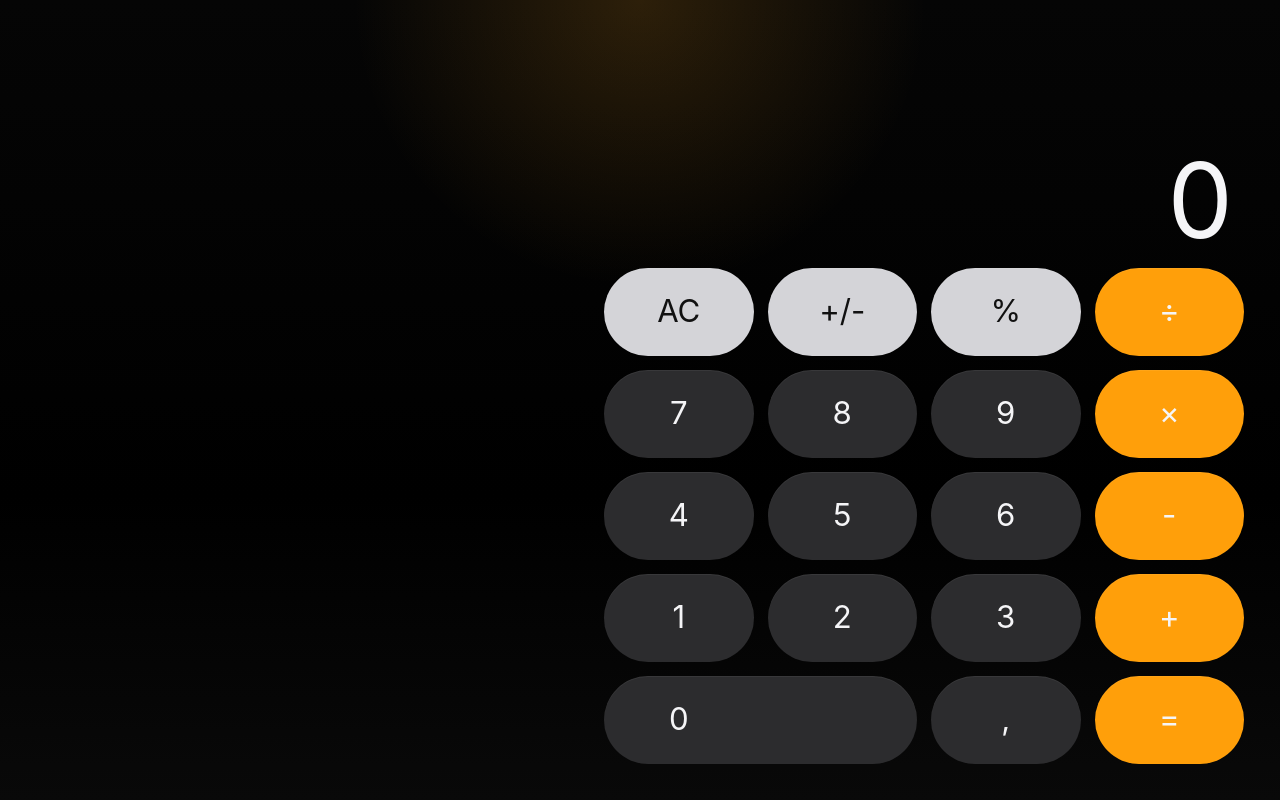
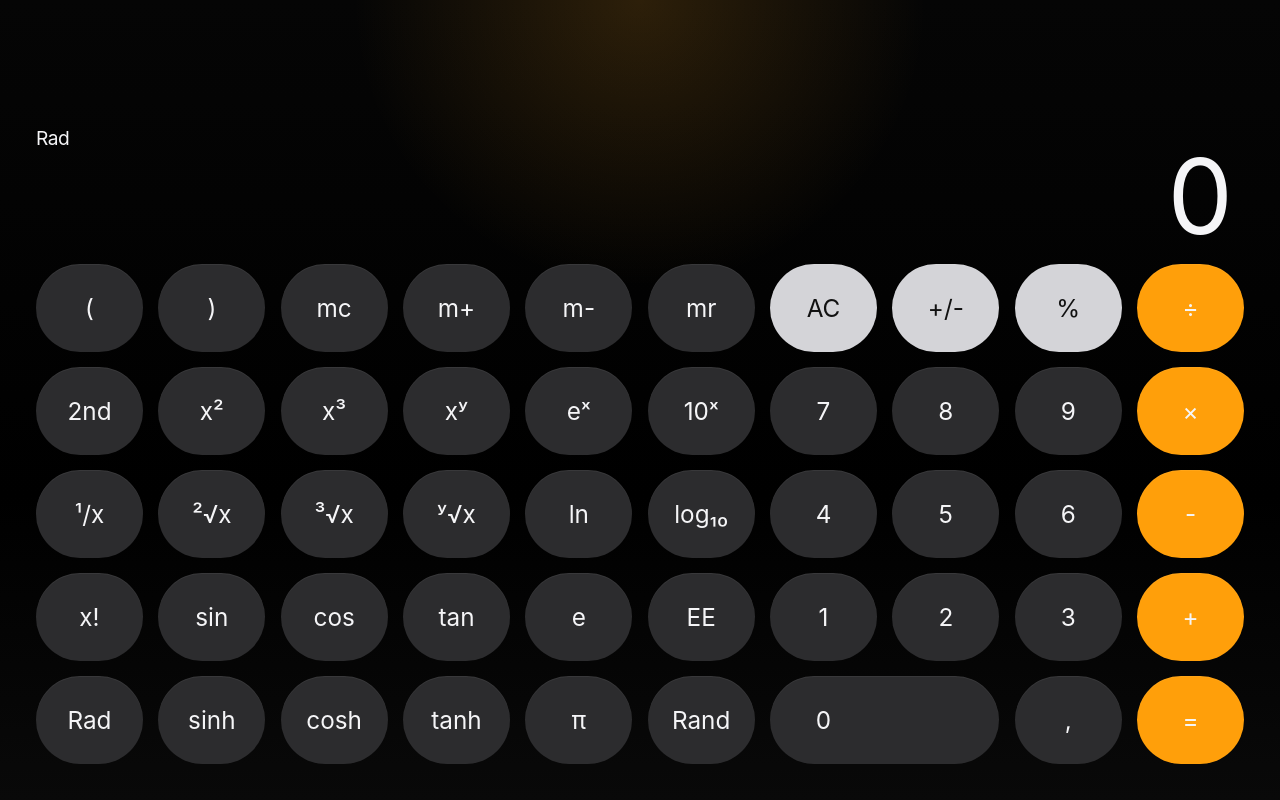
Before and after one commit to SoundBlaster/Calcu, a React (Vite) app: page / in a window 1280 px wide. Built offline with nearby package versions, Linux system fonts and the light colour scheme.

Commit message:
Implement P3-T4: add landscape scientific keypad

```diff
--- a/src/app/App.module.css
+++ b/src/app/App.module.css
@@ -19,3 +19,28 @@
   gap: var(--calc-stage-gap);
   align-content: end;
 }
+
+.landscapeStage {
+  width: 100%;
+  margin-inline-start: 0;
+  align-content: stretch;
+}
+
+.topBar {
+  display: grid;
+  grid-template-columns: minmax(0, 1fr) auto;
+  align-items: end;
+  gap: clamp(12px, 2vw, 24px);
+}
+
+.modeStatus {
+  margin: 0;
+  align-self: center;
+  color: var(--calc-text-primary);
+  font-size: clamp(1rem, 1.5vw, 1.45rem);
+  letter-spacing: -0.03em;
+}
+
+.landscapeDisplay {
+  min-width: min(220px, 24vw);
+}
--- a/src/app/App.tsx
+++ b/src/app/App.tsx
@@ -1,15 +1,83 @@
+import { useEffect, useState } from 'react';
 import { Display, Keypad } from '../features/calculator/components';
+import {
+  type CalculatorKeyDefinition,
+  type CalculatorViewportMode,
+  getLandscapeScientificKeyRows,
+} from '../features/calculator/config';
 import styles from './App.module.css';
 
+function getViewportMode(): CalculatorViewportMode {
+  if (typeof window === 'undefined') {
+    return 'portrait';
+  }
+
+  return window.innerWidth >= window.innerHeight ? 'landscape' : 'portrait';
+}
+
 export function App() {
+  const [viewportMode, setViewportMode] =
+    useState<CalculatorViewportMode>(getViewportMode);
+  const [secondMode, setSecondMode] = useState(false);
+
+  useEffect(() => {
+    function handleResize() {
+      setViewportMode(getViewportMode());
+    }
+
+    handleResize();
+    window.addEventListener('resize', handleResize);
+
+    return () => {
+      window.removeEventListener('resize', handleResize);
+    };
+  }, []);
+
+  const isLandscape = viewportMode === 'landscape';
+  const activeActionIds = secondMode
+    ? new Set(['mode:toggle-second'] as const)
+    : undefined;
+  const keypadRows = isLandscape
+    ? getLandscapeScientificKeyRows(secondMode)
+    : undefined;
+
+  function handleKeyPress(key: CalculatorKeyDefinition) {
+    if (key.actionId === 'mode:toggle-second') {
+      setSecondMode((currentValue) => !currentValue);
+    }
+  }
+
   return (
     <main className={styles.page}>
       <section
-        className={styles.stage}
-        aria-label="Portrait calculator preview"
+        className={[styles.stage, isLandscape ? styles.landscapeStage : '']
+          .filter(Boolean)
+          .join(' ')}
+        aria-label={
+          isLandscape
+            ? 'Landscape calculator preview'
+            : 'Portrait calculator preview'
+        }
       >
-        <Display value="0" />
-        <Keypad />
+        {isLandscape ? (
+          <div className={styles.topBar}>
+            <p className={styles.modeStatus}>Rad</p>
+            <Display className={styles.landscapeDisplay} value="0" />
+          </div>
+        ) : (
+          <Display value="0" />
+        )}
+        <Keypad
+          activeActionIds={activeActionIds}
+          ariaLabel={
+            isLandscape
+              ? 'Landscape scientific keypad'
+              : 'Portrait calculator keypad'
+          }
+          layout={isLandscape ? 'landscape' : 'portrait'}
+          onKeyPress={isLandscape ? handleKeyPress : undefined}
+          rows={keypadRows}
+        />
       </section>
     </main>
   );
--- a/src/features/calculator/components/Keypad.module.css
+++ b/src/features/calculator/components/Keypad.module.css
@@ -13,3 +13,14 @@
 .portrait .row {
   grid-template-columns: repeat(4, minmax(0, 1fr));
 }
+
+.landscape {
+  --calc-key-gap: clamp(12px, 1.2vw, 18px);
+  --calc-key-size: clamp(66px, 6vw, 88px);
+  --calc-key-font-size: clamp(1.15rem, 1.9vw, 1.85rem);
+  --calc-key-content-padding-inline: clamp(8px, 1vw, 12px);
+}
+
+.landscape .row {
+  grid-template-columns: repeat(10, minmax(0, 1fr));
+}
--- a/src/features/calculator/components/Keypad.tsx
+++ b/src/features/calculator/components/Keypad.tsx
@@ -2,13 +2,14 @@ import {
   type CalculatorKeyActionId,
   type CalculatorKeyDefinition,
   type CalculatorKeyRow,
+  getLandscapeScientificKeyRows,
   isWideCalculatorKey,
   portraitKeyRows,
 } from '../config';
 import { CalcButton } from './CalcButton';
 import styles from './Keypad.module.css';
 
-export type KeypadLayout = 'portrait';
+export type KeypadLayout = 'landscape' | 'portrait';
 
 export type KeypadProps = {
   activeActionIds?: ReadonlySet<CalculatorKeyActionId>;
@@ -25,7 +26,9 @@ export function Keypad({
   className,
   layout = 'portrait',
   onKeyPress,
-  rows = portraitKeyRows,
+  rows = layout === 'landscape'
+    ? getLandscapeScientificKeyRows(false)
+    : portraitKeyRows,
 }: KeypadProps) {
   return (
     <section
@@ -36,17 +39,25 @@ export function Keypad({
     >
       {rows.map((row) => (
         <div className={styles.row} key={row.map((key) => key.label).join('-')}>
-          {row.map((key) => (
+          {row.map((key) => {
+            const isActive = activeActionIds?.has(key.actionId) ?? false;
+            const variant =
+              isActive && key.actionId === 'mode:toggle-second'
+                ? 'system'
+                : key.variant;
+
+            return (
               <CalcButton
-              active={activeActionIds?.has(key.actionId) ?? false}
+                active={isActive}
                 aria-label={key.label}
                 key={key.actionId}
                 label={key.label}
                 onClick={onKeyPress ? () => onKeyPress(key) : undefined}
-              variant={key.variant}
+                variant={variant}
                 wide={isWideCalculatorKey(key)}
               />
-          ))}
+            );
+          })}
         </div>
       ))}
     </section>
--- a/src/features/calculator/config/layoutTokens.ts
+++ b/src/features/calculator/config/layoutTokens.ts
@@ -52,7 +52,7 @@ export const layoutTokens = {
   },
   shell: {
     maxWidthPortrait: '520px',
-    maxWidthLandscape: '640px',
+    maxWidthLandscape: '1180px',
   },
 } as const;
 
--- a/src/features/calculator/styles/calculatorTheme.css
+++ b/src/features/calculator/styles/calculatorTheme.css
@@ -38,7 +38,7 @@
   :root {
     --calc-page-padding: clamp(20px, 3vw, 36px);
     --calc-stage-gap: clamp(16px, 2.6vw, 24px);
-    --calc-shell-max-width: 640px;
+    --calc-shell-max-width: 1180px;
     --calc-display-min-height: clamp(120px, 22vh, 150px);
     --calc-display-padding-inline: 10px;
     --calc-display-font-size: clamp(4.5rem, 10vw, 6.5rem);
```
Also changed, not shown: SPECS/INPROGRESS/P3-T4_Validation_Report.md (added, +63 -0 lines), 1 other file (tests, documents, lock files or other folders). Lines whose indentation alone changed are shown as unchanged.
